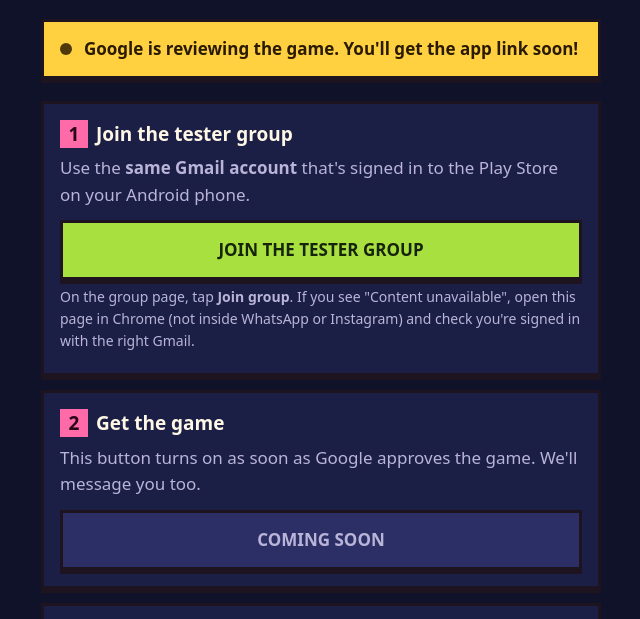
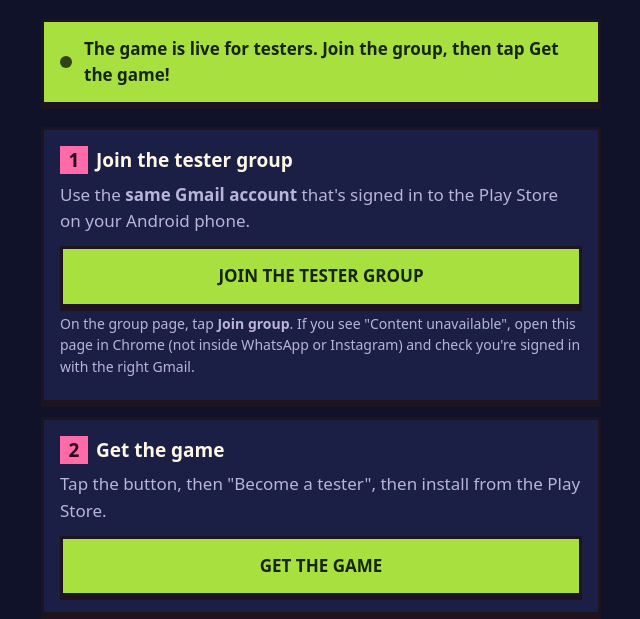
Before and after one commit to VOHRA-APPS/tootdash, a plain HTML site: page beta.html in a window 1280 px wide. Shown: the part 107-726 px from the top of the page, without its empty margins (319-959 px from the left). Drawn offline with Linux system fonts and the light colour scheme.

Commit message:
Update beta.html

```diff
--- a/beta.html
+++ b/beta.html
@@ -63,7 +63,7 @@
   // ===== EDIT THESE THREE LINES =====
   var GROUP_LINK = 'https://groups.google.com/g/toot-dash-testers';
   var OPTIN_LINK = 'https://play.google.com/apps/testing/com.tootdash.runner';
-  var APP_IS_LIVE = false;   // change to true once Google approves the test
+  var APP_IS_LIVE = true;   // change to true once Google approves the test
   // ==================================
   document.getElementById('groupBtn').href = GROUP_LINK;
   if (APP_IS_LIVE) {
```
